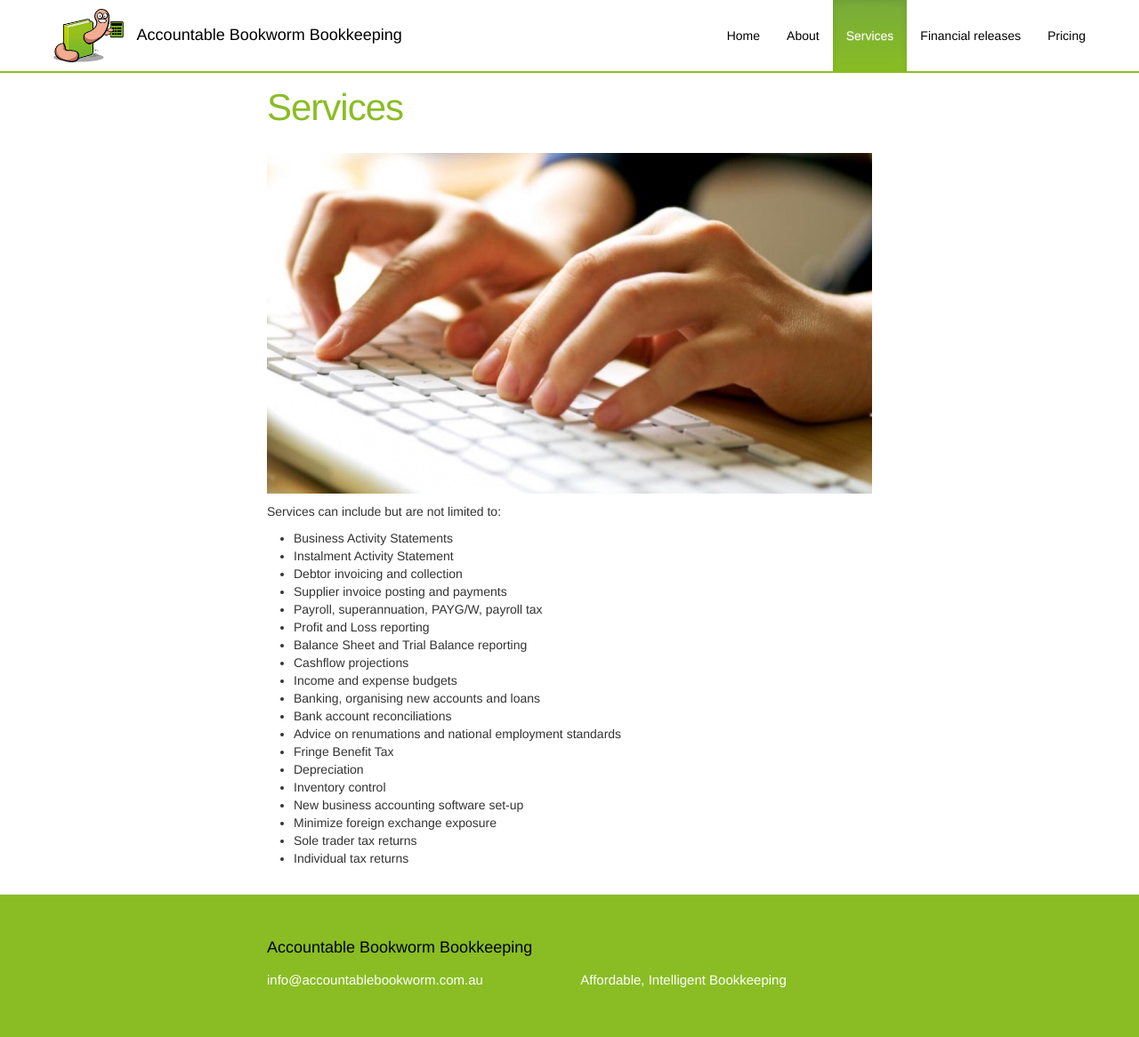
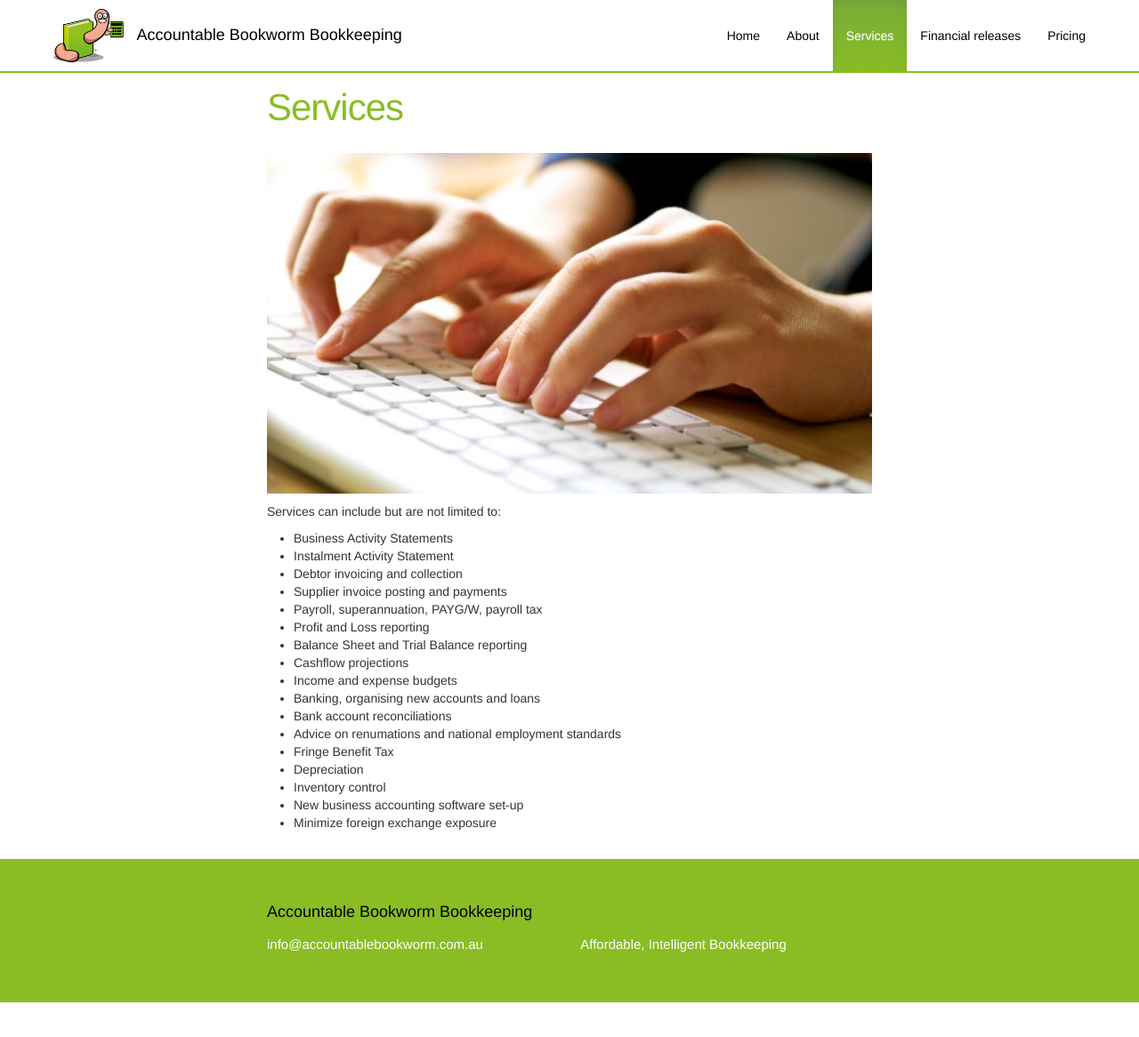
Before and after one commit to aivins/bookwormsite, a Jekyll site: the page built from services.md, in a window 1280 px wide and 1167 px high. Shown: the whole window at 89% size. Built offline with Jekyll 4.4.1, drawn with Linux system fonts in a browser that asks for light colours.

Commit message:
Update from Forestry.io - services.md

```diff
--- a/services.md
+++ b/services.md
@@ -25,5 +25,3 @@ Services can include but are not limited to:
 * Inventory control
 * New business accounting software set-up
 * Minimize foreign exchange exposure
-* Sole trader tax returns
-* Individual tax returns
```
